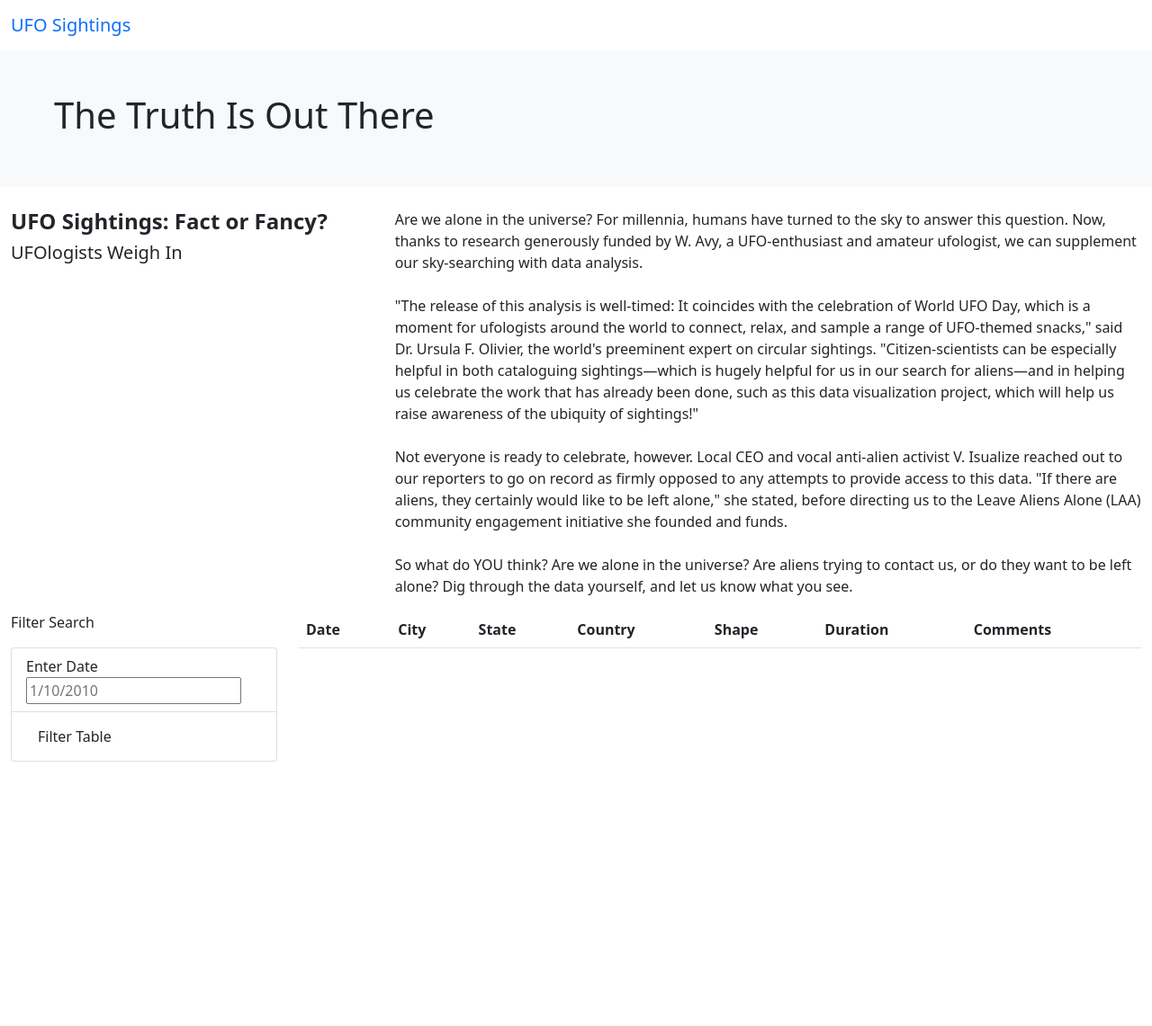
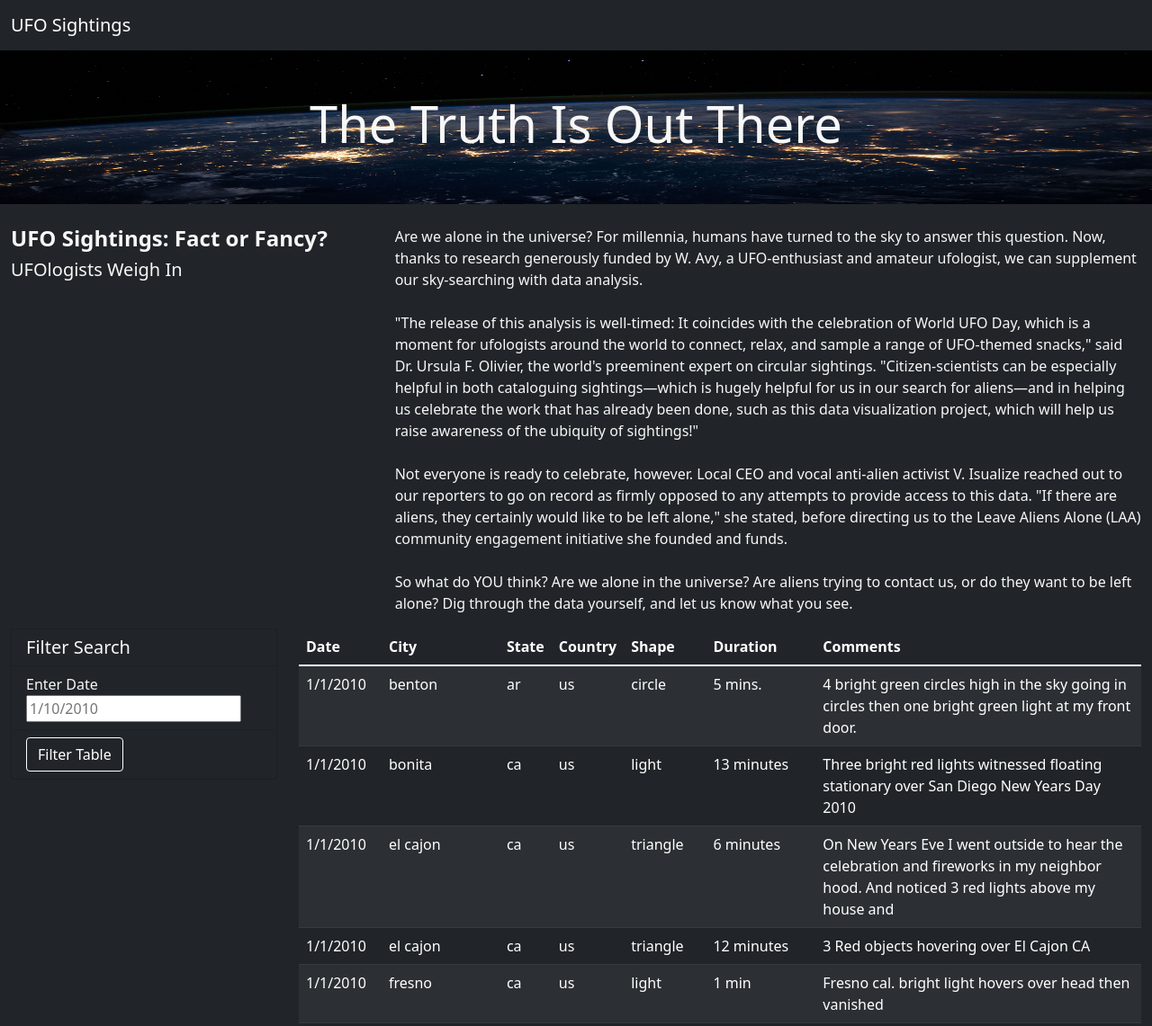
Before and after one commit to cdpeters/dynamic-UFO-website-javascript, a plain HTML site: page index.html in a window 1280 px wide. Shown: the top 1141 px of the page at 90% size. Before the commit the page ends 847 px from the top, so only its background shows below. Drawn offline with nearby package versions, Linux system fonts and the light colour scheme.

Commit message:
Add dark background styling and background image

```diff
--- a/index.html
+++ b/index.html
@@ -11,16 +11,18 @@
     <link rel="stylesheet" href="static/css/style.css">
     <title>UFO Finder</title>
 </head>
-<body>
+<body class="bg-dark">
     <div class="wrapper">
-        <nav class="navbar navbar-expand-lg">
+        <!-- Navbar -->
+        <nav class="navbar navbar-expand-lg navbar-dark bg-dark">
             <div class="container-fluid">
                 <a href="index.html" class="navbar-brand">UFO Sightings</a>
             </div>
         </nav>
-        <div class="p-5 mb-4 bg-light">
+        <!-- Jumbotron -->
+        <div class="p-5 mb-4 bg-light" id="jumbotron">
             <div class="container-fluid">
-                <h1>The Truth Is Out There</h1>
+                <h1 class="display-4">The Truth Is Out There</h1>
             </div>
         </div>
         <div class="container-fluid">
@@ -58,21 +60,22 @@
         <div class="container-fluid">
             <div class="row">
                 <div class="col-md-3">
-                    <form action="">
-                        <p>Filter Search</p>
-                        <ul class="list-group">
-                            <li class="list-group-item">
-                                <label for="date">Enter Date</label>
+                    <form class="bg-dark">
+                        <ul class="list-group bg-dark">
+                            <h5 class="list-group-item bg-dark mb-0" id="filter-title">Filter Search</h5>
+                            <li class="list-group-item bg-dark">
+                                <label for="date" id="filter-date">Enter Date</label>
                                 <input type="text" placeholder="1/10/2010" id="datetime">
                             </li>
-                            <li class="list-group-item">
-                                <button class="btn btn-default" id="filter-btn" type="button">Filter Table</button>
+                            <li class="list-group-item bg-dark">
+                                <button class="btn btn-dark border border-white" id="filter-btn" type="button">Filter Table</button>
                             </li>
+
                         </ul>
                     </form>
                 </div>
                 <div class="col-md-9">
-                    <table class="table table-striped">
+                    <table class="table table-dark table-striped">
                         <thead>
                             <tr>
                                 <th>Date</th>
@@ -90,11 +93,15 @@
             </div>
         </div>
     </div>
-
-
     <script src="https://cdn.jsdelivr.net/npm/bootstrap@5.1.3/dist/js/bootstrap.bundle.min.js"
             integrity="sha384-ka7Sk0Gln4gmtz2MlQnikT1wXgYsOg+OMhuP+IlRH9sENBO0LRn5q+8nbTov4+1p"
             crossorigin="anonymous">
     </script>
+    <script src="https://cdnjs.cloudflare.com/ajax/libs/d3/7.3.0/d3.min.js"
+            integrity="sha512-NMhzM2RHzbCRO0s5VPaRC+2bW6nmNXimzC9p5sp2x19M+zzuSJ2T50dEQ7hpHkNjnX1mt8nQg1NNthwRZgsoIg=="
+            crossorigin="anonymous"
+            referrerpolicy="no-referrer"></script>
+    <script src="static/js/data.js"></script>
+    <script src="static/js/app.js"></script>
 </body>
 </html>
--- a/static/css/style.css
+++ b/static/css/style.css
@@ -0,0 +1,17 @@
+body {
+    color: #f7f7f7;
+}
+
+#filter-date {
+    color: #f7f7f7;
+}
+
+#filter-title {
+    color: #f7f7f7;
+}
+
+#jumbotron {
+    background-image: url("../images/nasa.jpg");
+    background-size: 100% 100%;
+    text-align: center;
+}
--- a/static/js/app.js
+++ b/static/js/app.js
@@ -34,7 +34,7 @@ function handleClick() {
     buildTable(filteredData);
 }
 
-// Set up event listener
+// Set up event listener.
 d3.selectAll("#filter-btn").on("click", handleClick);
 
 // Build initial table.
```
Also changed, not shown: static/images/nasa.jpg (added).
